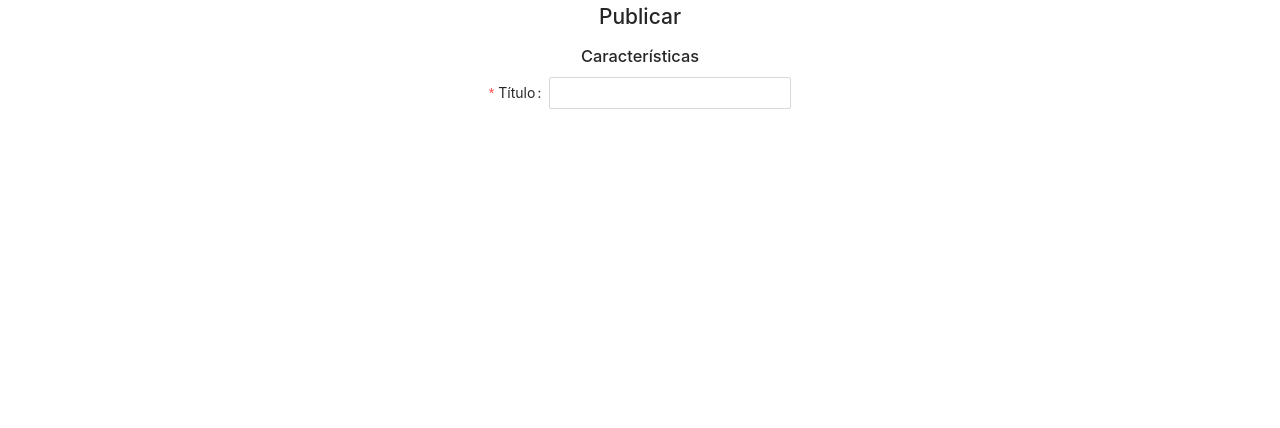
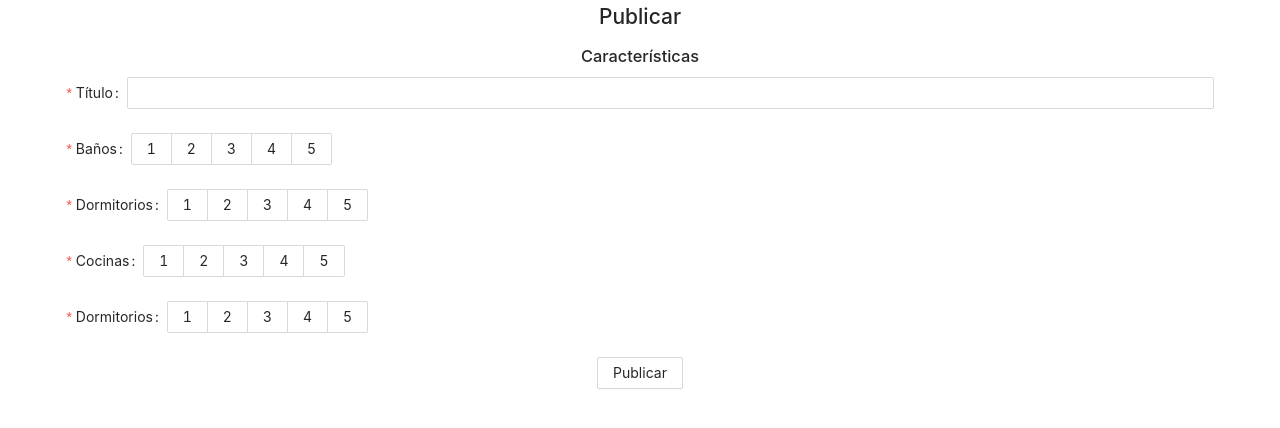
Before and after one commit to stealth14/feria-para-inmuebles, a Next.js app: page /properties/add in a window 1280 px wide. Shown: the top 428 px of the page. Built offline with nearby package versions, Linux system fonts and the light colour scheme; no server answers.

Commit message:
feature selectors, form styles

```diff
--- /dev/null
+++ b/components/properties/FeatureSelect.module.scss
@@ -0,0 +1,3 @@
+.subtitle {
+  width: 100%;
+}
--- /dev/null
+++ b/components/properties/FeatureSelect.tsx
@@ -0,0 +1,32 @@
+import React from "react";
+import { Radio, Form, RadioChangeEvent } from "antd";
+
+const featureOptions = [1, 2, 3, 4, 5];
+
+export default function FeatureSelect(props: { label: string; name: string }) {
+  const { label, name } = props;
+  const [size, setSize] = React.useState("default");
+
+  const handleSizeChange = (e: RadioChangeEvent) => {
+    setSize(e.target.value);
+  };
+  return (
+    <>
+      <Form.Item
+        label={label}
+        name={name}
+        rules={[{ required: true, message: `Debe ingresar el número de ${label}` }]}
+      >
+        <Radio.Group name={name} value={size} onChange={handleSizeChange}>
+          {featureOptions.map((featureOption) => {
+            return (
+              <Radio.Button value={featureOption} key={featureOption}>
+                {featureOption}
+              </Radio.Button>
+            );
+          })}
+        </Radio.Group>
+      </Form.Item>
+    </>
+  );
+}
--- a/pages/properties/add.module.scss
+++ b/pages/properties/add.module.scss
@@ -3,4 +3,5 @@
   flex-direction: column;
   justify-content: center;
   align-items: center;
+  margin: 0 10px;
 }
--- a/pages/properties/add.tsx
+++ b/pages/properties/add.tsx
@@ -1,7 +1,9 @@
 import React from "react";
-import { Form, Input, Button, Checkbox, Col, Row, Grid } from "antd";
+import { Form, Input, Button, Col, Row } from "antd";
 import Property, { useProperty, save } from "@/lib/property";
 import { useRouter } from "next/router";
+import FeatureSelect from "@/components/properties/FeatureSelect";
+
 import styles from "./add.module.scss";
 
 export async function getServerSideProps({ query }) {
@@ -10,26 +12,25 @@ export async function getServerSideProps({ query }) {
 }
 
 export default function Add() {
+  const [form] = Form.useForm();
   const router = useRouter();
   const { query } = router;
   const { id } = query;
   const { property, isLoading, isError } = useProperty(id as string);
 
-  const onFinish = (newProperty: Property) => {};
+  const onFinish = (submittedProperty: Property) => {
+    console.log("submittedProperty", submittedProperty);
+  };
 
   return (
     <div className={styles.container}>
       <h2>Publicar</h2>
+      <div className={styles.subtitle}>
         <h3>Características</h3>
-      <Form
-        name="basic"
-        initialValues={{ remember: true }}
-        onFinish={onFinish}
-        autoComplete="off"
-      >
+      </div>
+      <Form form={form} onFinish={onFinish}>
         <Row justify="center">
           <Col span={24}>
-            <div>
             <Form.Item
               label="Título"
               name="title"
@@ -37,10 +38,25 @@ export default function Add() {
             >
               <Input />
             </Form.Item>
-            </div>
           </Col>
         </Row>
-        <Row justify="center"></Row>
+        <Row justify="center">
+          <Col span={24}>
+            <FeatureSelect name={"bathrooms"} label="Baños" />
+          </Col>
+          <Col span={24}>
+            <FeatureSelect name={"dormitories"} label="Dormitorios" />
+          </Col>
+          <Col span={24}>
+            <FeatureSelect name={"kitchens"} label="Cocinas" />
+          </Col>
+          <Col span={24}>
+            <FeatureSelect name={"parkings"} label="Dormitorios" />
+          </Col>
+        </Row>
+        <Row justify="center">
+          <Button htmlType="submit">Publicar</Button>
+        </Row>
       </Form>
     </div>
   );
```
Lines whose indentation alone changed are shown as unchanged.
